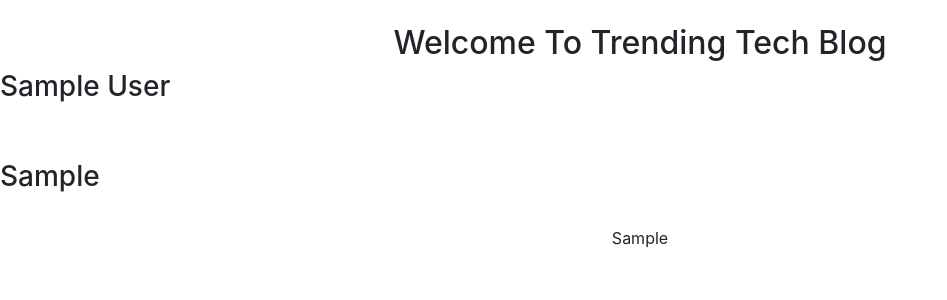
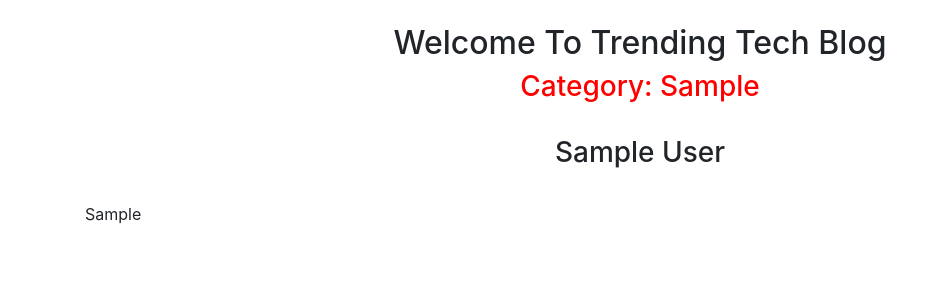
Before and after one commit to maurya20/market, a Django app: page /home in a window 1280 px wide. Shown: the part 77-377 px from the top of the page, without its empty margins (0-947 px from the left). Run offline with Django 3.2, Linux system fonts and the light colour scheme; tables that the repository leaves empty hold one stand-in row (values such as "Sample post"); some libraries are stand-ins or nearby versions.

Commit message:
First Blog is created.

```diff
--- a/template/home.html
+++ b/template/home.html
@@ -1,11 +1,11 @@
 {% extends 'header.html'%}
-
 {% block content  %}
+<div class="container">
 <h2 style="text-align: center">Welcome To Trending Tech Blog</h2>
 {% for blg in blg %}
-  <h3>{{blg.heading}}</h3><br><br>
-  <h3>{{blg.category}}</h3><br>
-  <p style="text-align: center" >{{blg.blog}}</p>
+<h3 style="text-align: center;color:red;">Category:  {{blg.category}}</h3><br>
+  <h3 style="text-align: center;">{{blg.heading}}</h3><br>
+  <p style="text-align: justify;" >{{blg.blog}}</p>
   {% endfor%}
 </div>
 {% endblock  %}
```
